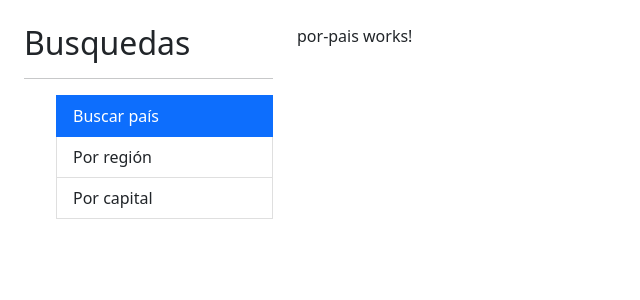
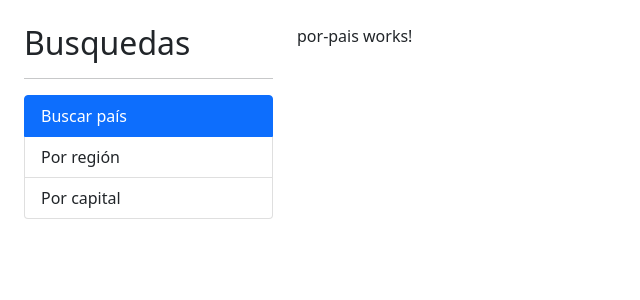
Before and after one commit to lescobarc/Angular3paisesApp, an Angular app: page / in a window 1280 px wide. Shown: the top 300 px of the page, without its empty margins (0-640 px from the left). Built offline with nearby package versions, Linux system fonts and the light colour scheme.

Commit message:
S8-100 RouterLink

```diff
--- a/src/app/app.component.html
+++ b/src/app/app.component.html
@@ -3,10 +3,10 @@
   <div class="col-3">
       <h2>Busquedas</h2>
       <hr>
-      <ul class="list-grouo">
-        <li class="list-group-item active">Buscar país</li>
-        <li class="list-group-item"active>Por región</li>
-        <li class="list-group-item"active>Por capital</li>
+      <ul class="list-group">
+        <li  routerLink = '' routerLinkActive="active" [routerLinkActiveOptions]="{exact:true}" class="list-group-item">Buscar país</li>
+        <li  routerLink = 'region' routerLinkActive="active" class="list-group-item">Por región</li>
+        <li  routerLink= 'capital' routerLinkActive="active" class="list-group-item">Por capital</li>
       </ul>
   </div>
 
```
